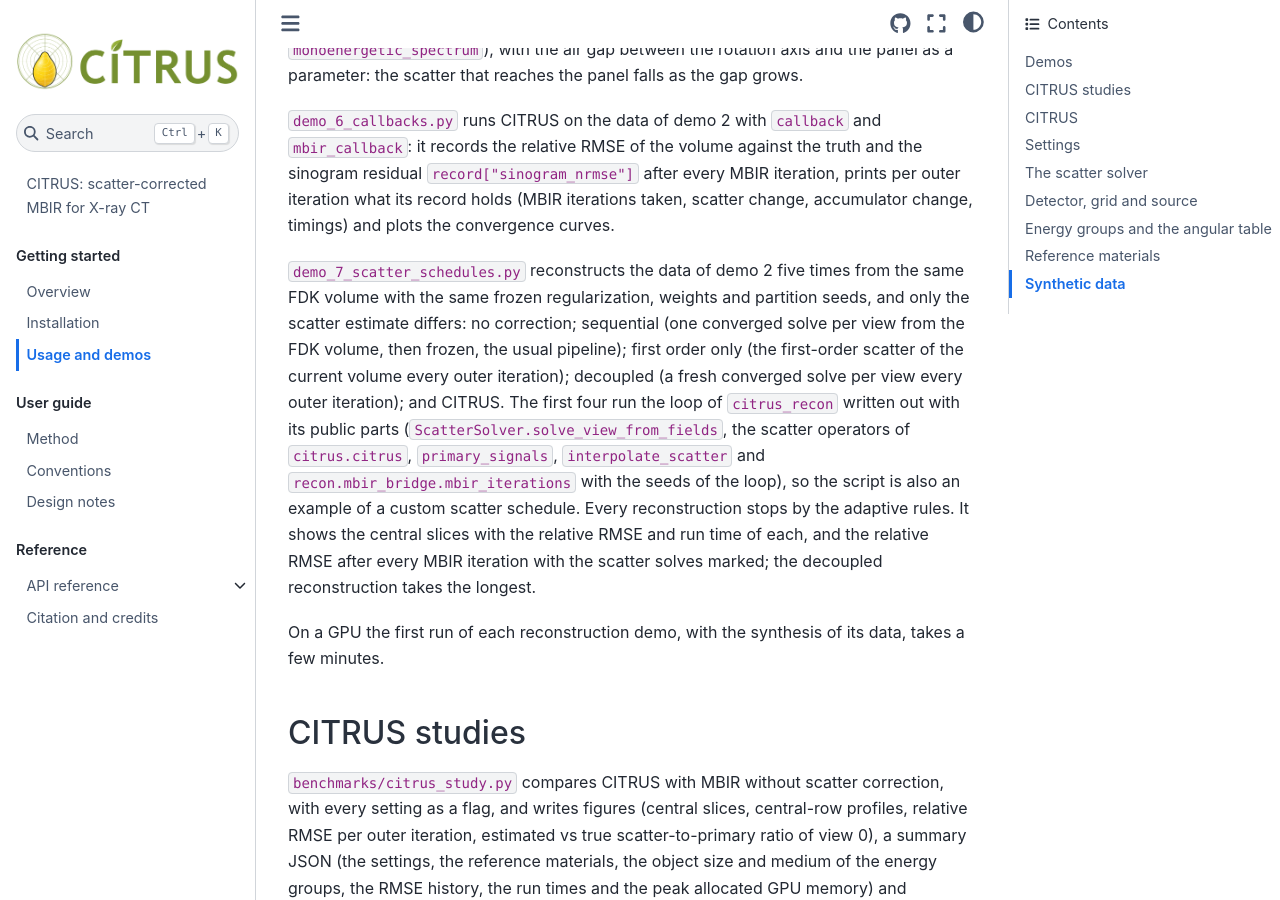
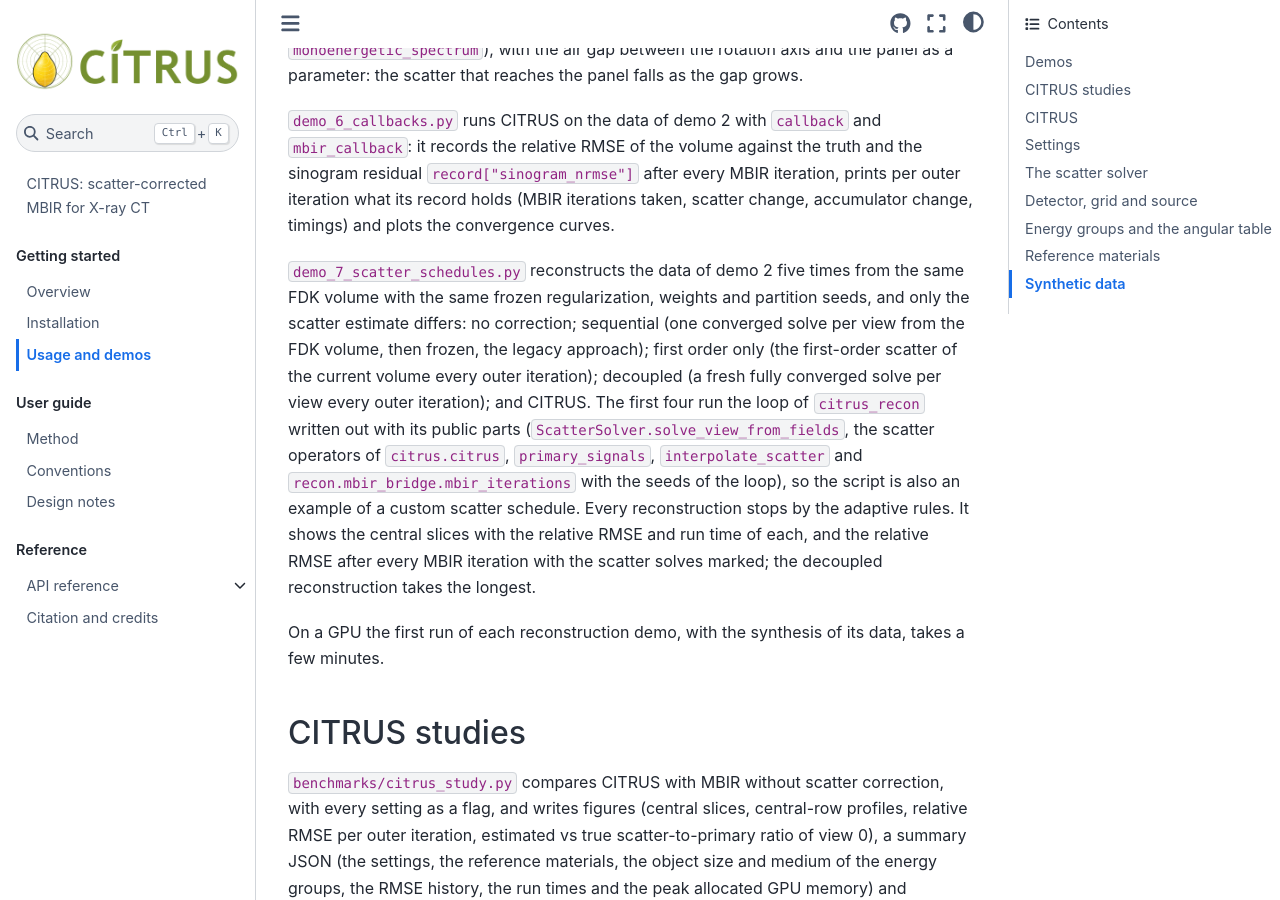
Before and after one commit to cabouman/citrus, a Sphinx documentation site: the page built from docs/source/usage.rst, in a window 1280 px wide and 900 px high, scrolled down 1368 px. Built offline with Sphinx 7.4.7 and the Sphinx Book theme 1.1.4, drawn with Linux system fonts in a browser that asks for light colours.

Commit message:
Demo 7 wording: the sequential pipeline is the legacy approach, the decoupled schedule a fully converged solve
Co-Authored-By: Claude Opus 5.5 <noreply@anthropic.com>

```diff
--- a/docs/source/usage.rst
+++ b/docs/source/usage.rst
@@ -56,8 +56,8 @@ change, timings) and plots the convergence curves.
 
 ``demo_7_scatter_schedules.py`` reconstructs the data of demo 2 five times from the same FDK volume with the same frozen
 regularization, weights and partition seeds, and only the scatter estimate differs: no correction; sequential (one
-converged solve per view from the FDK volume, then frozen, the usual pipeline); first order only (the first-order
-scatter of the current volume every outer iteration); decoupled (a fresh converged solve per view every outer
+converged solve per view from the FDK volume, then frozen, the legacy approach); first order only (the first-order
+scatter of the current volume every outer iteration); decoupled (a fresh fully converged solve per view every outer
 iteration); and CITRUS. The first four run the loop of ``citrus_recon`` written out with its public parts
 (``ScatterSolver.solve_view_from_fields``, the scatter operators of ``citrus.citrus``, ``primary_signals``,
 ``interpolate_scatter`` and ``recon.mbir_bridge.mbir_iterations`` with the seeds of the loop), so the script is also an
```
Also changed, not shown: CHANGELOG.md (+1 -1 lines), 1 other file.
